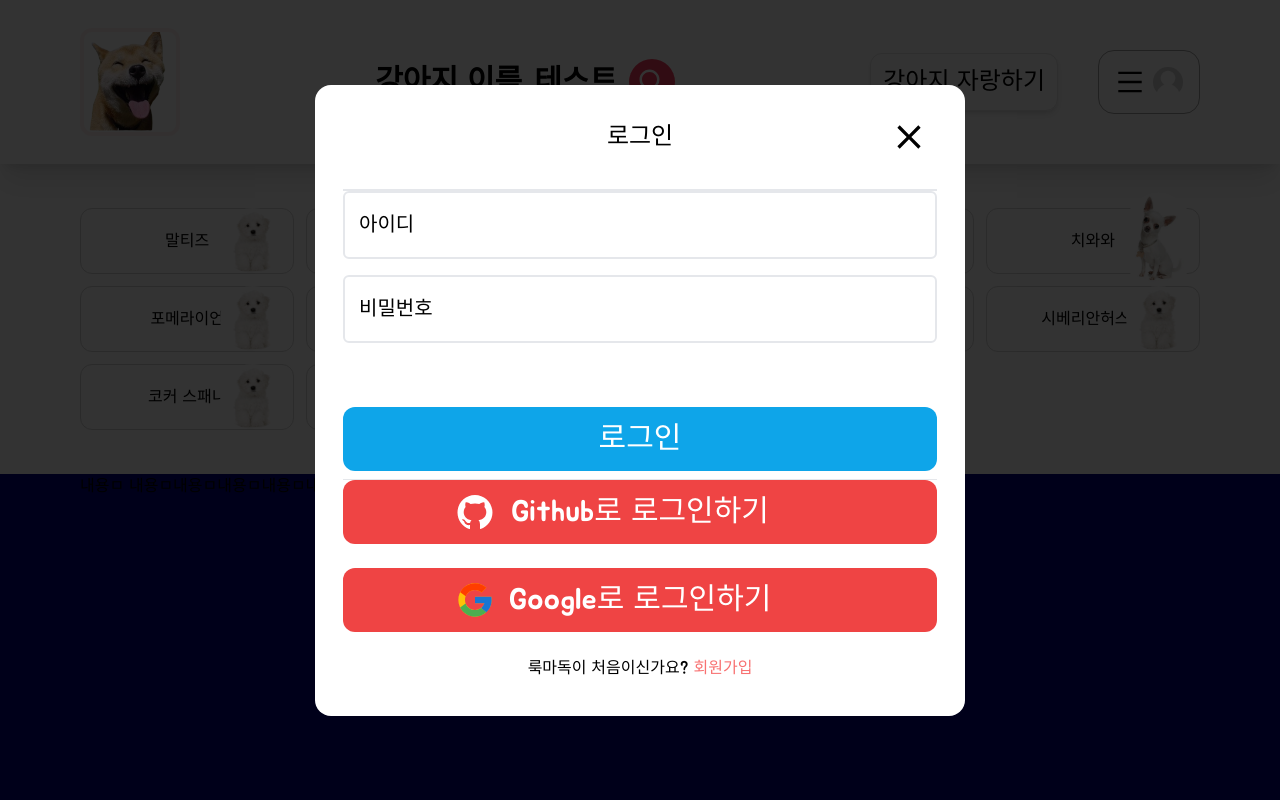
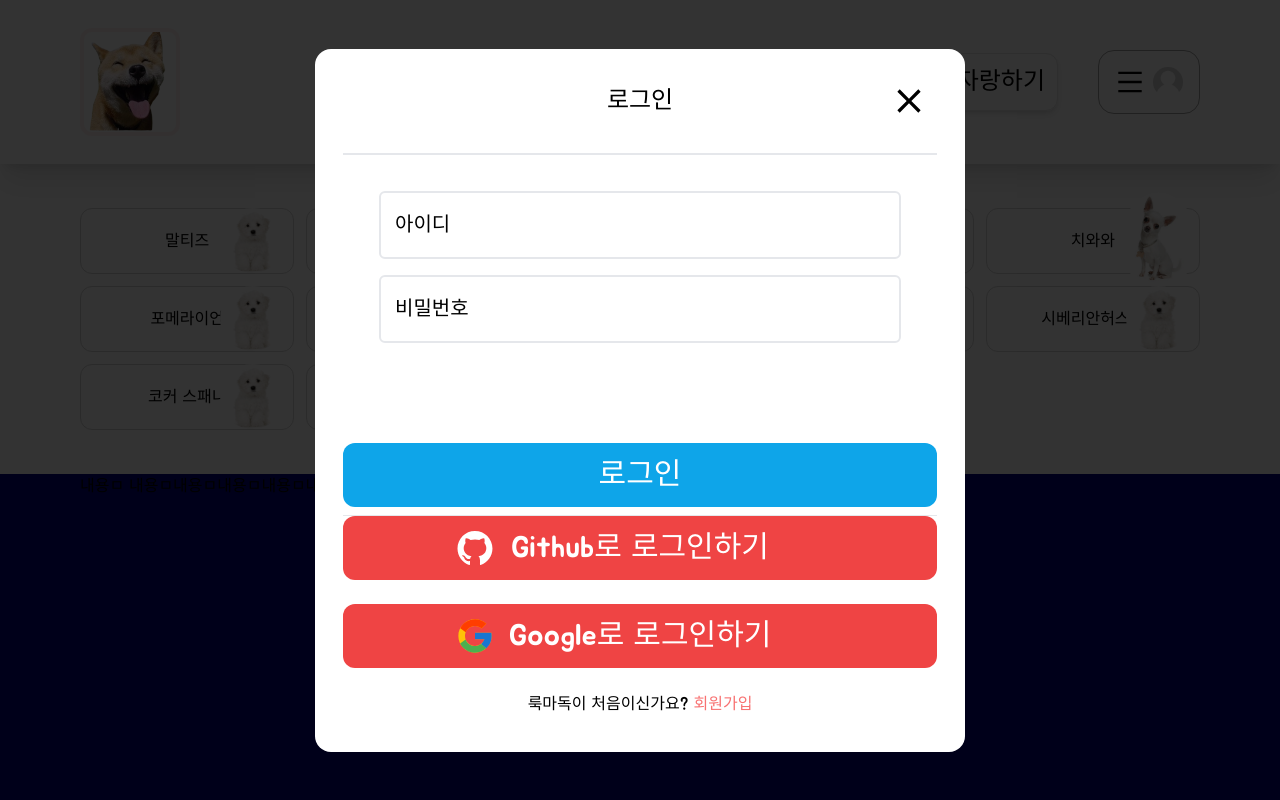
Before and after one commit to KwangminNam/look-my-dog, a Next.js app: page / in a window 1280 px wide. Both pictures are taken after a click on the button "강아지 자랑하기". Shown: the top 800 px of the page. Built offline with nearby package versions, Linux system fonts and the light colour scheme; no server answers.

Commit message:
feat: post steps text modifed

```diff
--- a/app/components/modal/Modal.tsx
+++ b/app/components/modal/Modal.tsx
@@ -14,7 +14,7 @@ interface ModalProps {
   secondActionLabel?: string;
   disabled?: boolean;
   stepsLength?: any;
-  currentStep?:number;
+  currentStep?: number;
   secondActionOnclick?: () => void;
   closeAction: () => void;
   actionOnclick: () => void;
@@ -38,8 +38,9 @@ export default function Modal({
   return isOpen ? (
     <div className="fixed z-[100] top-0 left-0 w-full h-full bg-opacity-80 bg-black">
       <div
-        className={`translate duration-300 h-full ${isOpen ? "translate-y-0" : "translate-y-full"
-          }`}
+        className={`translate duration-300 h-full ${
+          isOpen ? "translate-y-0" : "translate-y-full"
+        }`}
       >
         <div className="flex justify-center items-center h-full">
           {/* MODAL */}
@@ -62,9 +63,17 @@ export default function Modal({
               </button>
             </header>
             {/* BODY CONTENT */}
-            <div className="flex flex-col relative">
+            <div className="flex flex-col relative p-9">
               <div className="pb-16">{bodyContent}</div>
-              {stepsLength && <span className="absolute left-0 top-[45px]">{currentStep}/{stepsLength}</span>}
+              {stepsLength && (
+                <p className="absolute left-0 top-[-40px]">
+                  {stepsLength}단계 중
+                  <span className="text-red-400">
+                    {currentStep === 3 ? "마지막" : currentStep}단계
+                  </span>
+                  에요
+                </p>
+              )}
               {/* FOOTER CONTENT */}
             </div>
             {/* BUTTON */}
--- a/app/components/modal/PostmyDogModal.tsx
+++ b/app/components/modal/PostmyDogModal.tsx
@@ -146,7 +146,7 @@ export default function PostmyDogModal() {
             <div className="flex-col flex items-center">
               <Input id="dogName" register={register} errors={errors} label="강아지 이름" />
               <hr />
-              <div className="flex">
+              <div className="flex  w-full justify-around">
                 <span>성별을 골라주세요</span>
                 <div className="flex">
                   {MALE_DATA.map(item =>
@@ -160,7 +160,7 @@ export default function PostmyDogModal() {
                 </div>
               </div>
               <hr />
-              <div className="flex">
+              <div className="flex  w-full justify-around">
                 <span>강아지의 나이는 몇살인가요?</span>
                 <AgeCounter
                   value={dogAge}
```
